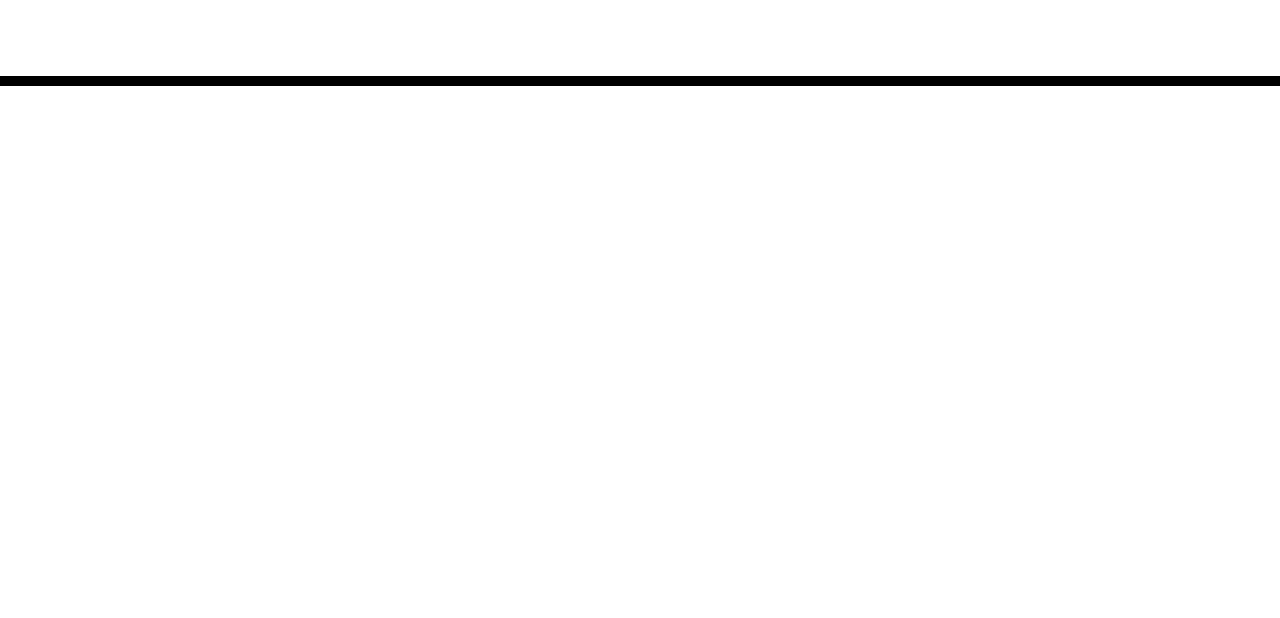
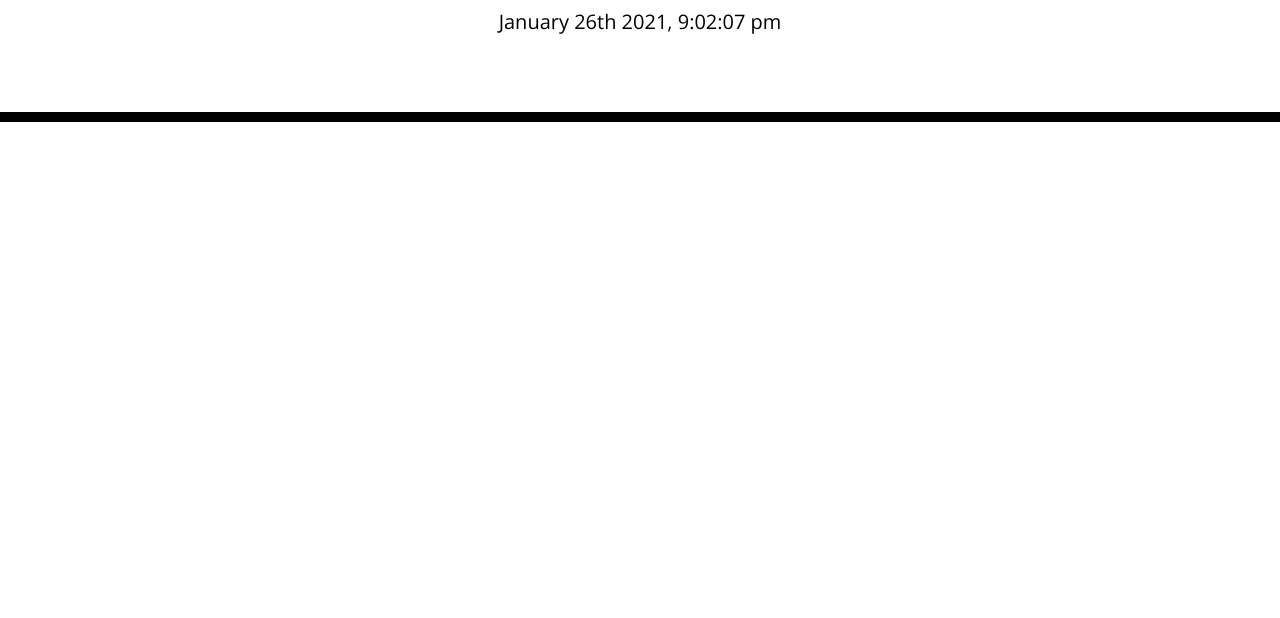
Before and after one commit to lpenenburgh/WorkDayScheduler, a plain HTML site: page index.html in a window 1280 px wide. Shown: the part 182-800 px from the top of the page. Drawn offline with nearby package versions, Linux system fonts and the light colour scheme; files that its build step writes are made by us from their sources.

Commit message:
current date added to js

```diff
--- /dev/null
+++ b/assets/script.js
@@ -0,0 +1,26 @@
+$(document).ready(function() {
+
+
+//variables
+var currentDay = document.getElementById("currentDay");
+
+
+
+//current date will display in the jumbotron, under the header
+$(currentDay).text(moment().format('MMMM Do YYYY, h:mm:ss a'));
+
+// include 14 time blocks (9am-10pm)
+//time blocks incude; the hour, an input area, and a save button
+
+//time blocks are color coded depending on what hour in the day it is currently
+
+//save button works as an event listener- when it is clicked, the info put in the input area is saved to local storage
+
+//when the page is refreshed, it pulls the input area info from local storage and saved on the page
+
+
+
+
+
+
+});
--- a/index.html
+++ b/index.html
@@ -18,7 +18,7 @@
       href="https://fonts.googleapis.com/css?family=Open+Sans&display=swap"
       rel="stylesheet"
     />
-    <link rel="stylesheet" href="style.css" />
+    <link rel="stylesheet" href="./assets/style.css" />
     <title>Work Day Scheduler</title>
   </head>
 
@@ -34,5 +34,6 @@
 
     <script src="https://cdnjs.cloudflare.com/ajax/libs/jquery/3.2.1/jquery.min.js"></script>
     <script src="https://cdnjs.cloudflare.com/ajax/libs/moment.js/2.24.0/moment.min.js"></script>
+    <script src="./assets/script.js"></script>
   </body>
 </html>
```
